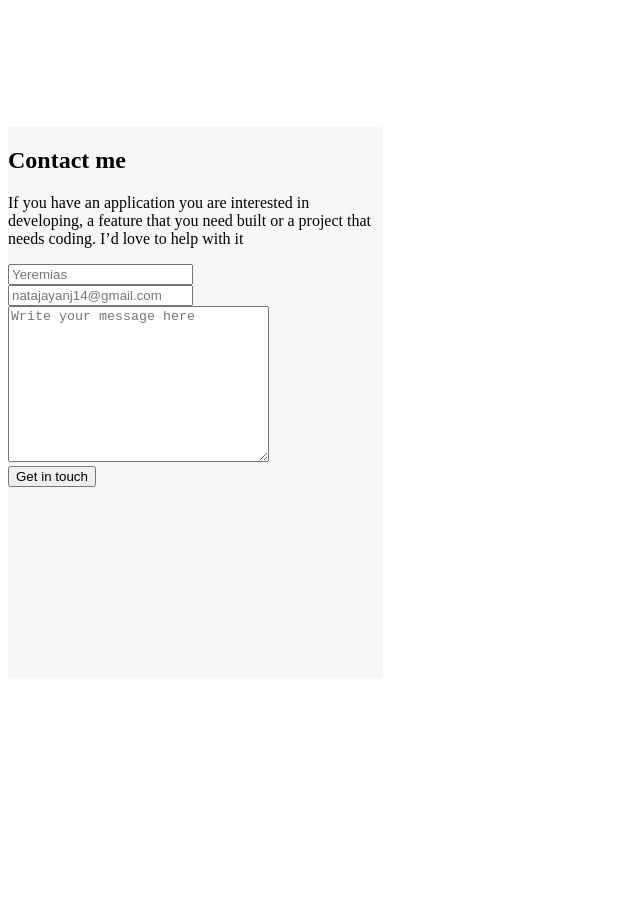
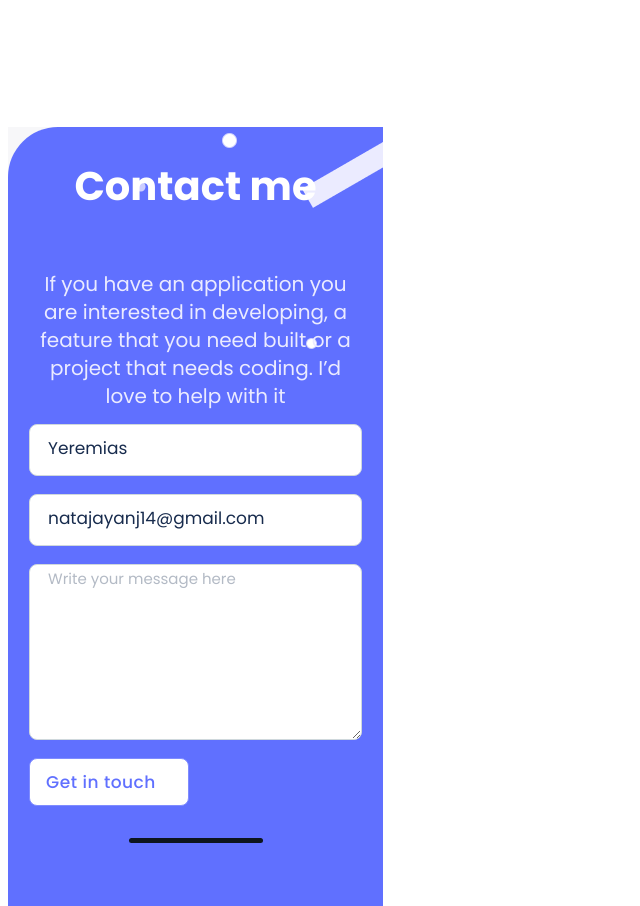
Before and after one commit to FrankMugagga/Mugagga_Frank_Portfolio_OLD, a plain HTML site: page index.html in a window 1280 px wide. Shown: the part 4740-5646 px from the top of the page, without its empty margins (0-640 px from the left). Before the commit the page ends 5426 px from the top, so only its background shows below. Drawn offline with Linux system fonts and the light colour scheme.

Commit message:
i added style to the header, paragraph, and form sections of the contact page

```diff
--- a/style.css
+++ b/style.css
@@ -287,6 +287,14 @@ h1 {
   list-style: none;
   margin: 0;
   color: #344563;
+}
+
+.try{
+  color: red;
+}
+
+.try{
+  color: green;
 }
 
 .header_details_specification {
@@ -813,3 +821,187 @@ h1 {
   width: 40px;
   height: 40px;
 }
+
+.contact_section{
+  display: flex;
+  flex-direction: column;
+  align-items: center;
+  width: 375px;
+  height: 779px;
+  left: 0px;
+  top: 5410px;
+  background: #6070ff;
+  background-image: url('images/background1.png');
+  background-repeat: no-repeat;
+  border-top-left-radius: 50px;
+}
+
+.contact_header {
+  width: 801px;
+  height: 56px;
+  left: -213px;
+  top: 4734px;
+  font-family: 'Poppins', sans-serif;
+  font-style: normal;
+  font-weight: 700;
+  font-size: 40px;
+  line-height: 52px;
+  color: #FFFFFF;
+  text-align: center;
+}
+
+.contact_para {
+  width: 327px;
+  height: 102px;
+  left: 24px;
+  top: 4802px;
+  font-family: 'Poppins', sans-serif;
+  font-style: normal;
+  font-weight: 400;
+  font-size: 20px;
+  line-height: 28px;
+  text-align: center;
+  color: #ebebff;
+}
+
+.contact_form {
+  display: flex;
+  flex-direction: column;
+  /*align-items: center;*/
+}
+
+.input_text {
+  width: 327px;
+  height: 48px;
+  background: #fff;
+  border: 1px solid #cfd8dc;
+  border-radius: 8px;
+}
+
+input::placeholder {
+  width: 273px;
+  height: 25px;
+  left: 16px;
+  right: 38px;
+  top: calc(50% - 18px/2);
+  font-family: 'Poppins', sans-serif;
+  font-style: normal;
+  font-weight: 400;
+  font-size: 17px;
+  line-height: 20px;
+  display: flex;
+  align-items: center;
+  color: #172b4d;
+  padding-left: 16px;
+}
+
+
+#contact_msg {
+  width: 327px;
+  height: 170px;
+  background: #fff;
+  border: 1px solid #cfd8dc;
+  border-radius: 8px;
+}
+
+
+textarea::placeholder {
+  width: 237px;
+  left: 16px;
+  top: 15px;
+  bottom: 15px;
+  font-family: 'Poppins', sans-serif;
+  font-style: normal;
+  font-weight: 400;
+  font-size: 15px;
+  line-height: 24px;
+  color: #b3bac5;
+  padding-left: 16px;
+}
+
+.get_in_touch {
+  /*position: absolute;*/
+  display: flex;
+  flex-direction: row;
+  align-items: center;
+  padding: 12px 16px;
+  width: 160px;
+  height: 48px;
+  left: 24px;
+  top: 5317px;
+  background: #fff;
+  border: 1px solid #6070ff;
+  border-radius: 8px;
+}
+
+.get_in_touch_text {
+  width: 110px;
+  height: 24px;
+  font-family: 'Poppins', sans-serif;
+  font-style: normal;
+  font-weight: 500;
+  font-size: 17px;
+  line-height: 24px;
+  display: flex;
+  align-items: center;
+  text-align: center;
+  letter-spacing: 0.03em;
+  color: #6070ff;
+}
+
+
+.get_in_touch:enabled {
+  background: #fff;
+  border: 1px solid #7f8cff;
+}
+
+.get_in_touch_text:enabled {
+  color: #6070ff;
+}
+
+.get_in_touch:active {
+  background: #2230d2;
+}
+
+.get_in_touch_text:active {
+  color: #fff;
+}
+
+.get_in_touch:disabled {
+  border: 1px solid #c1c7d0;
+}
+
+.get_in_touch_text:disabled {
+  color: #5e6c84;
+}
+
+.get_in_touch:hover {
+  background: #6070ff;
+  box-shadow: 1px 8px 16px rgba(64, 83, 252, 0.24);
+}
+
+.get_in_touch_text:hover {
+  color: #fff;
+}
+
+.home_indicator {
+  width: 134px;
+height: 5px;
+left: calc(50% - 134px / 2 - 0.5px);
+bottom: 8px;
+background: #0D151E;
+border-radius: 10px;
+}
+
+.floatingh {
+  float: left;
+}
+
+.floatingc {
+  float:left;
+
+}
+
+.floatingj {
+  float: right;
+}
```
